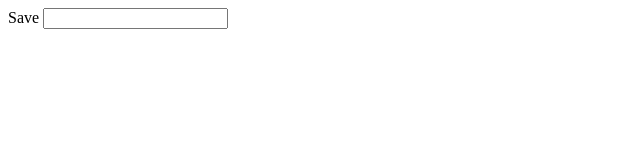
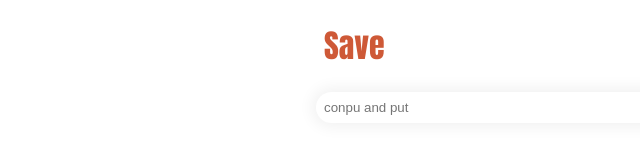
Before and after one commit to RooBarsic/pages, a plain HTML site: page docs/index.html in a window 1280 px wide. Shown: the whole page, without its empty margins (0-640 px from the left). Drawn offline with Linux system fonts and the light colour scheme.

Commit message:
Update index.html

```diff
--- a/docs/index.html
+++ b/docs/index.html
@@ -2,8 +2,32 @@
 <html>
 <head>
 <title>HTML CSS JS</title>
-</head>
+<style>
+h1 {
+font-family: Impact, sans-serif;
+color: #CE5937;
+  margin-left: auto;
+  margin-right: auto;
+  width: 50%;
+}
+
+input[type=text] {
+  top: 50%;
+  padding:8px;
+  border:0;
+  box-shadow:0 0 15px 4px rgba(0, 0, 0, 0.06);
+  border-radius:17px;
+  display:block;
+  margin-left: auto;
+  margin-right: auto;
+  width: 50%;
+}
+  </style>
+  </head>
 <body>
-  Save <input>
+  <h1>
+     Save
+  </h1>
+  <input type="text" placeholder="conpu and put">
 </body>
 </html>
```
